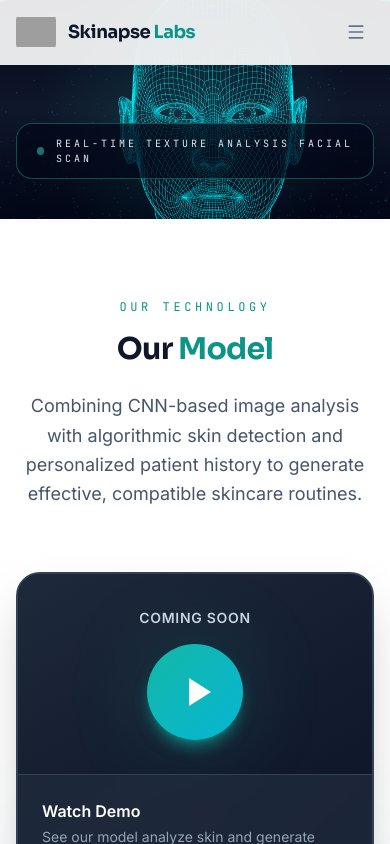
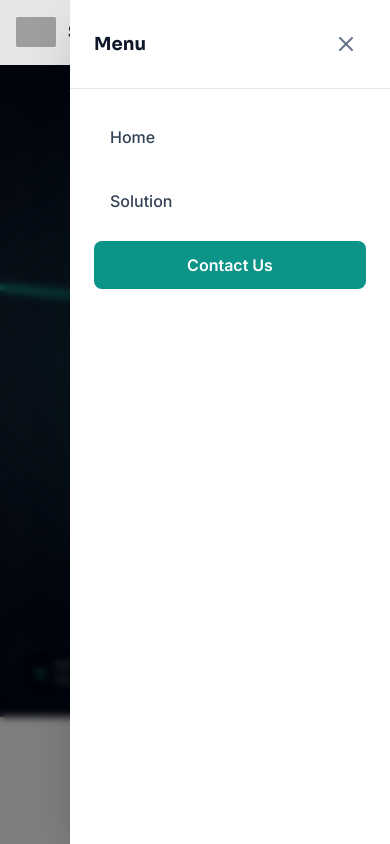
Before and after one commit to chaitanya6380/Derma-AI, a Next.js app: page /solution in a window 390 px wide. Both pictures are taken after a click on the button 356 px from the left and 32 px from the top of the page. Shown: the top 844 px of the page. Built offline with nearby package versions, Linux system fonts and the light colour scheme; grey boxes are pictures that could not be loaded.

Commit message:
responsiveness done

```diff
--- a/components/Header.tsx
+++ b/components/Header.tsx
@@ -1,10 +1,23 @@
+'use client';
 
-import React from 'react';
+import React, { useState } from 'react';
 import Link from 'next/link';
-import { Menu } from 'lucide-react';
+import { Menu, X } from 'lucide-react';
+import { motion, AnimatePresence } from 'framer-motion';
 
 const Header: React.FC = () => {
+  const [isMenuOpen, setIsMenuOpen] = useState(false);
+
+  const toggleMenu = () => {
+    setIsMenuOpen(!isMenuOpen);
+  };
+
+  const closeMenu = () => {
+    setIsMenuOpen(false);
+  };
+
   return (
+    <>
       <header className="fixed top-0 left-0 right-0 z-50 bg-white/90 backdrop-blur-xl border-b border-slate-200">
         <div className="max-w-[1920px] mx-auto px-4 sm:px-6 lg:px-8 py-3 sm:py-4">
           <div className="flex items-center justify-between gap-4 sm:gap-6">
@@ -40,13 +53,87 @@ const Header: React.FC = () => {
               >
                 Contact Us
               </Link>
-            <button className="p-2 lg:hidden text-slate-500 hover:text-teal-600 transition-colors">
-              <Menu size={20} className="sm:w-6 sm:h-6" />
+              <button
+                onClick={toggleMenu}
+                className="p-2 lg:hidden text-slate-500 hover:text-teal-600 transition-colors"
+                aria-label="Toggle menu"
+              >
+                {isMenuOpen ? (
+                  <X size={24} className="sm:w-6 sm:h-6" />
+                ) : (
+                  <Menu size={24} className="sm:w-6 sm:h-6" />
+                )}
               </button>
             </div>
           </div>
         </div>
       </header>
+
+      {/* Mobile Menu */}
+      <AnimatePresence>
+        {isMenuOpen && (
+          <>
+            {/* Backdrop */}
+            <motion.div
+              initial={{ opacity: 0 }}
+              animate={{ opacity: 1 }}
+              exit={{ opacity: 0 }}
+              transition={{ duration: 0.2 }}
+              onClick={closeMenu}
+              className="fixed inset-0 bg-black/50 backdrop-blur-sm z-40 lg:hidden"
+            />
+
+            {/* Menu Panel */}
+            <motion.div
+              initial={{ x: '100%' }}
+              animate={{ x: 0 }}
+              exit={{ x: '100%' }}
+              transition={{ type: 'tween', duration: 0.3 }}
+              className="fixed top-0 right-0 bottom-0 w-80 max-w-[85vw] bg-white shadow-2xl z-50 lg:hidden overflow-y-auto"
+            >
+              <div className="flex flex-col h-full">
+                {/* Menu Header */}
+                <div className="flex items-center justify-between p-6 border-b border-slate-200">
+                  <span className="text-lg font-heading font-bold text-slate-900">Menu</span>
+                  <button
+                    onClick={closeMenu}
+                    className="p-2 text-slate-500 hover:text-teal-600 transition-colors"
+                    aria-label="Close menu"
+                  >
+                    <X size={24} />
+                  </button>
+                </div>
+
+                {/* Menu Items */}
+                <nav className="flex-1 p-6 space-y-4">
+                  <Link
+                    href="/"
+                    onClick={closeMenu}
+                    className="block px-4 py-3 text-base font-medium text-slate-700 hover:text-teal-600 hover:bg-teal-50 rounded-lg transition-colors"
+                  >
+                    Home
+                  </Link>
+                  <Link
+                    href="/solution"
+                    onClick={closeMenu}
+                    className="block px-4 py-3 text-base font-medium text-slate-700 hover:text-teal-600 hover:bg-teal-50 rounded-lg transition-colors"
+                  >
+                    Solution
+                  </Link>
+                  <Link
+                    href="/contact"
+                    onClick={closeMenu}
+                    className="block px-4 py-3 text-base font-semibold text-white bg-teal-600 hover:bg-teal-700 rounded-lg transition-colors text-center mt-6"
+                  >
+                    Contact Us
+                  </Link>
+                </nav>
+              </div>
+            </motion.div>
+          </>
+        )}
+      </AnimatePresence>
+    </>
   );
 };
 
--- a/components/HeroScanner.tsx
+++ b/components/HeroScanner.tsx
@@ -142,7 +142,10 @@ const HeroScanner: React.FC = () => {
     <section
       ref={containerRef}
       className="relative w-full overflow-hidden bg-slate-950"
-      style={{ aspectRatio: '16/9', maxHeight: '90vh' }}
+      style={{
+        minHeight: '85vh',
+        height: '85vh',
+      }}
     >
       {/* Background Ambience */}
       <div className="absolute inset-0 z-0 pointer-events-none">
@@ -157,7 +160,7 @@ const HeroScanner: React.FC = () => {
         <motion.img
           src="/3d-face.svg.png"
           alt="Skinapse Labs 3D head diagnostic model"
-          className="max-h-[60vh] max-w-[80vw] md:max-w-[45vw] w-auto h-auto object-contain transition-transform duration-500"
+          className="w-full h-full max-h-[85vh] max-w-[90vw] sm:max-h-[75vh] sm:max-w-[70vw] md:max-h-[70vh] md:max-w-[50vw] lg:max-h-[65vh] lg:max-w-[45vw] object-contain transition-transform duration-500"
           style={{
             transform: `translateX(${scrollProgress * 40 - 20}px) rotateY(${scrollProgress * 18}deg)`,
           }}
@@ -168,7 +171,7 @@ const HeroScanner: React.FC = () => {
       </div>
 
       {/* Simple overlay copy */}
-      <div className="absolute inset-x-0 bottom-10 z-30 px-4 sm:px-8 flex justify-center pointer-events-none">
+      <div className="absolute inset-x-0 bottom-4 sm:bottom-6 md:bottom-10 z-30 px-4 sm:px-8 flex justify-center pointer-events-none">
         <motion.div
           initial={{ opacity: 0, y: 20 }}
           whileInView={{ opacity: 1, y: 0 }}
```
Lines whose indentation alone changed are shown as unchanged.
